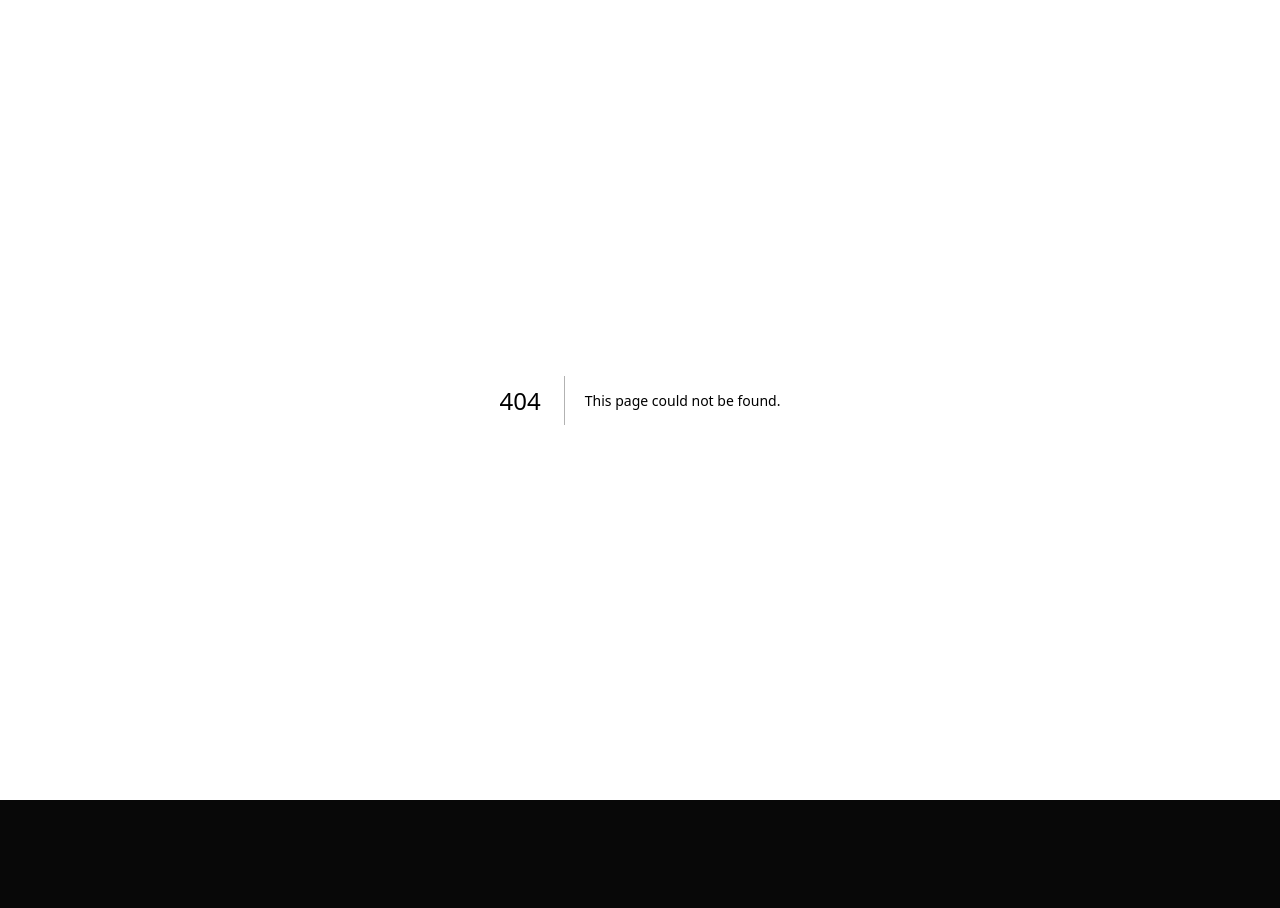
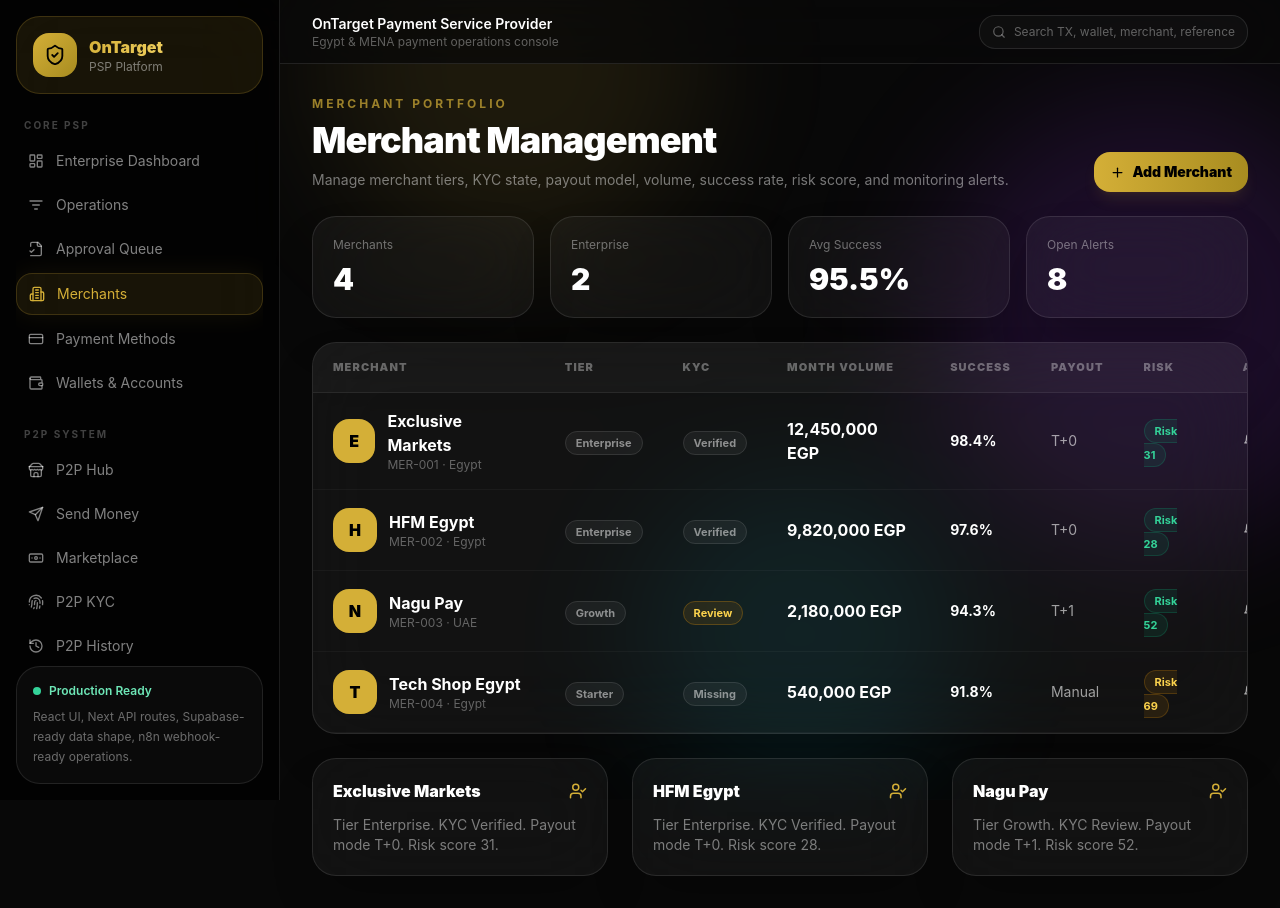
Before and after one commit to mzakaria-creater/ontarget-payment-os, a Next.js app: page /psp/merchants in a window 1280 px wide. Before the commit this address had no page. Before the commit the page ends 800 px from the top, so only its background shows below. Built offline with nearby package versions, Linux system fonts and the light colour scheme.

Commit message:
Add PSP merchant management page

```diff
--- /dev/null
+++ b/src/app/psp/merchants/page.tsx
@@ -0,0 +1,39 @@
+import { Bell, Plus, UserCheck } from 'lucide-react'
+import { PageHeading, GlassCard, MoneyCell, PrimaryButton, RiskBadge, StatusPill } from '@/components/psp/PlatformShell'
+import { merchantPortfolio } from '@/lib/psp-platform-data'
+
+export default function PSPMerchantsPage() {
+  return (
+    <div>
+      <PageHeading eyebrow="Merchant Portfolio" title="Merchant Management" description="Manage merchant tiers, KYC state, payout model, volume, success rate, risk score, and monitoring alerts." action={<PrimaryButton><Plus size={15}/> Add Merchant</PrimaryButton>} />
+      <div className="grid gap-4 md:grid-cols-4 mb-6">
+        <GlassCard><p className="text-xs text-white/40">Merchants</p><p className="mt-2 text-3xl font-black text-white">{merchantPortfolio.length}</p></GlassCard>
+        <GlassCard><p className="text-xs text-white/40">Enterprise</p><p className="mt-2 text-3xl font-black text-white">2</p></GlassCard>
+        <GlassCard><p className="text-xs text-white/40">Avg Success</p><p className="mt-2 text-3xl font-black text-white">95.5%</p></GlassCard>
+        <GlassCard><p className="text-xs text-white/40">Open Alerts</p><p className="mt-2 text-3xl font-black text-white">8</p></GlassCard>
+      </div>
+      <GlassCard className="overflow-hidden p-0">
+        <div className="overflow-x-auto">
+          <table className="w-full min-w-[1000px]">
+            <thead><tr className="border-b border-white/10 bg-white/[0.03]">{['Merchant','Tier','KYC','Month Volume','Success','Payout','Risk','Alerts'].map(h=><th key={h} className="px-5 py-4 text-left text-[11px] font-black uppercase tracking-widest text-white/35">{h}</th>)}</tr></thead>
+            <tbody>{merchantPortfolio.map(m=>(
+              <tr key={m.id} className="border-b border-white/[0.04] hover:bg-white/[0.025]">
+                <td className="px-5 py-4"><div className="flex items-center gap-3"><div className="flex h-11 w-11 items-center justify-center rounded-2xl bg-gold text-black font-black">{m.name[0]}</div><div><p className="font-bold text-white">{m.name}</p><p className="text-xs text-white/35">{m.id} · {m.country}</p></div></div></td>
+                <td className="px-5 py-4"><StatusPill status={m.tier}/></td>
+                <td className="px-5 py-4"><StatusPill status={m.kyc}/></td>
+                <td className="px-5 py-4"><MoneyCell amount={m.volumeMonth}/></td>
+                <td className="px-5 py-4 text-sm font-bold text-white">{m.successRate}%</td>
+                <td className="px-5 py-4 text-sm text-white/60">{m.payoutMode}</td>
+                <td className="px-5 py-4"><RiskBadge score={m.riskScore}/></td>
+                <td className="px-5 py-4"><span className="inline-flex items-center gap-2 text-sm text-white/65"><Bell size={14}/>{m.alerts}</span></td>
+              </tr>
+            ))}</tbody>
+          </table>
+        </div>
+      </GlassCard>
+      <div className="mt-6 grid gap-6 lg:grid-cols-3">
+        {merchantPortfolio.slice(0,3).map(m=><GlassCard key={m.id}><div className="flex items-center justify-between"><p className="font-black text-white">{m.name}</p><UserCheck className="text-gold" size={18}/></div><p className="mt-3 text-sm text-white/45">Tier {m.tier}. KYC {m.kyc}. Payout mode {m.payoutMode}. Risk score {m.riskScore}.</p></GlassCard>)}
+      </div>
+    </div>
+  )
+}
```
